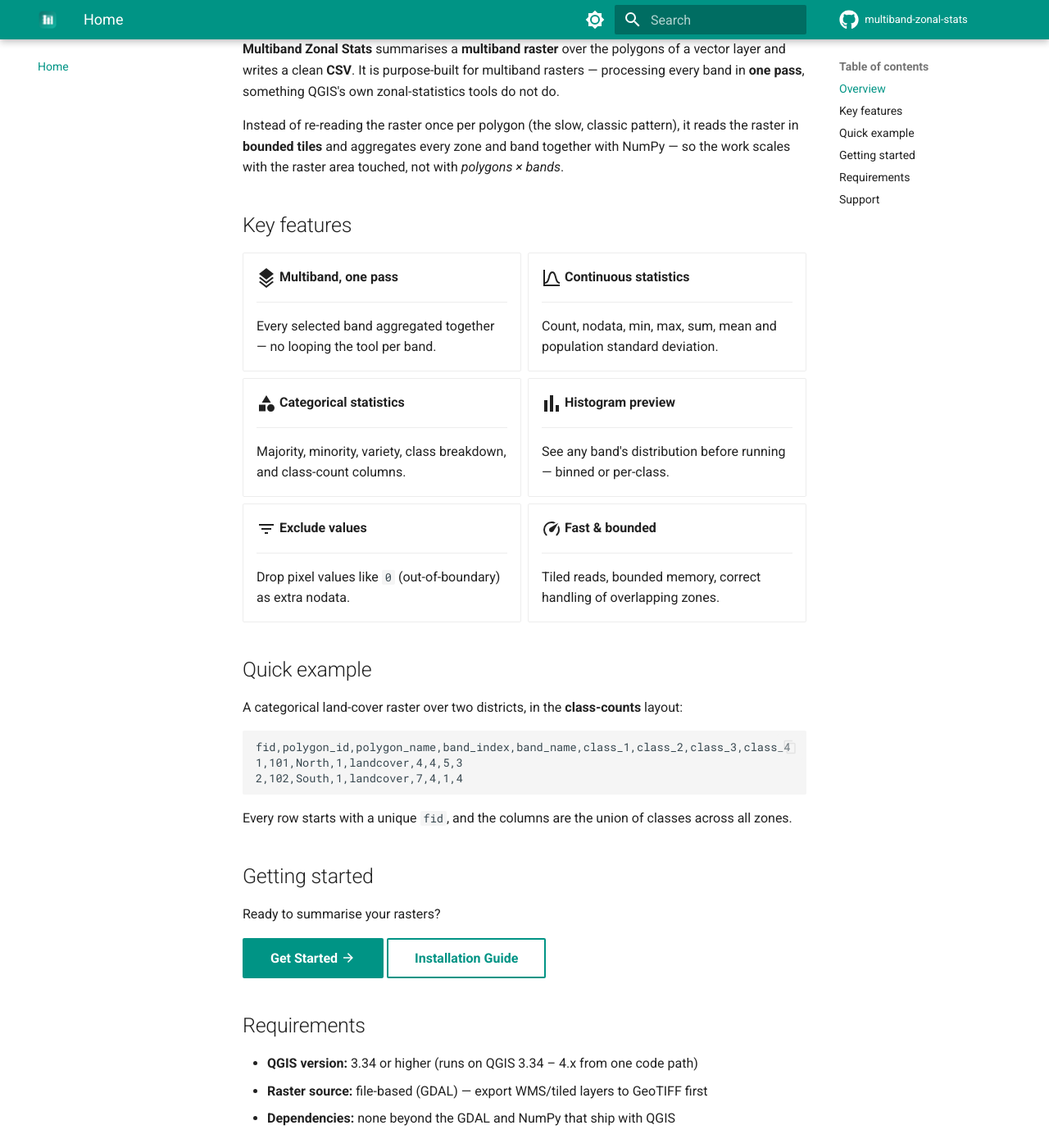
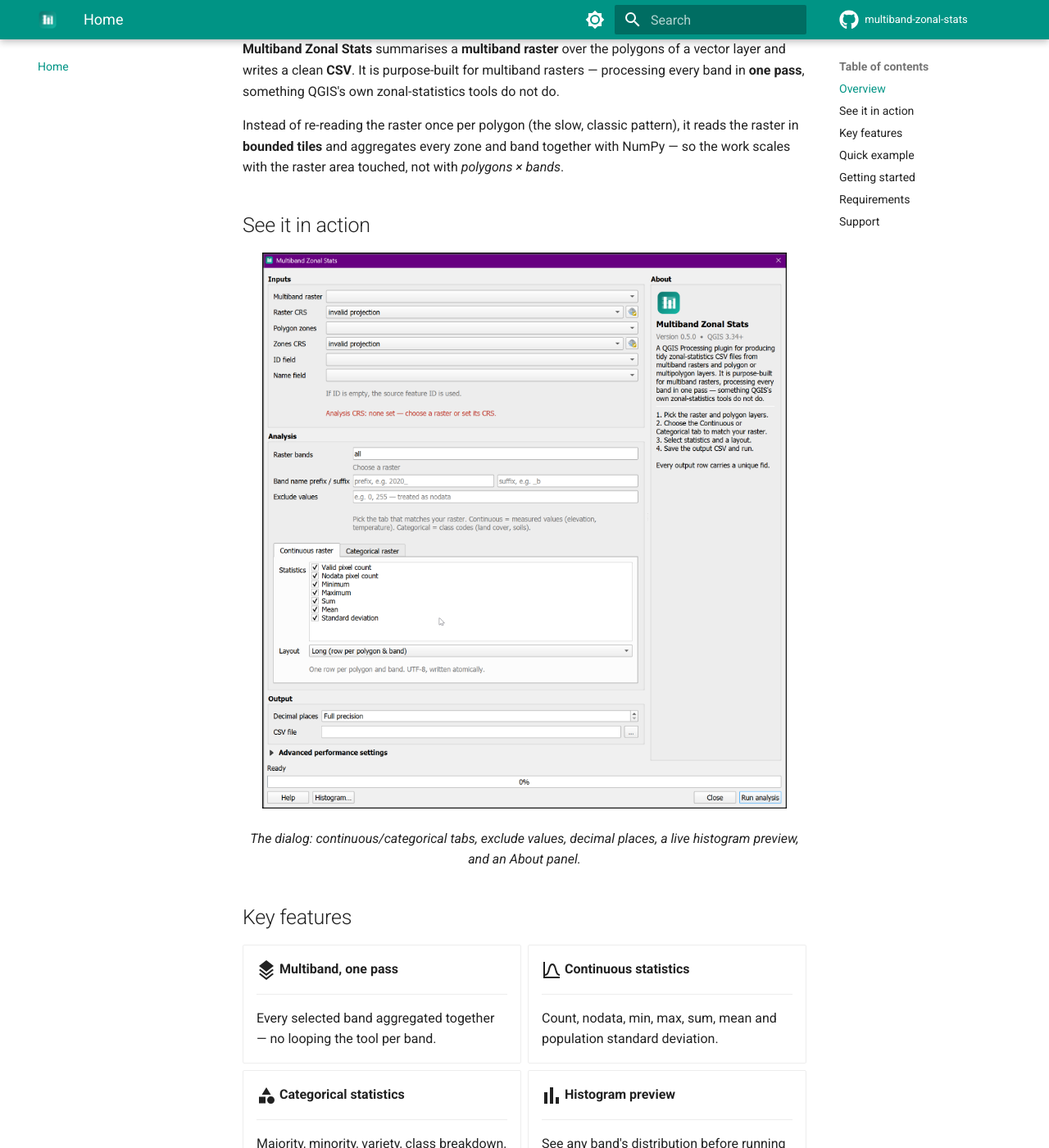
Before and after one commit to raymukesh/multiband-zonal-stats, an MkDocs documentation site: the page built from docs/index.md, in a window 1280 px wide and 1400 px high, scrolled down 552 px. Shown: the whole window at 82% size. Built offline with MkDocs 1.6.1 and Material for MkDocs 9.7.7, drawn with Linux system fonts in a browser that asks for light colours; comment, search, counter and statistics services are not loaded.

Commit message:
Add the plugin dialog screenshot to the docs home page
Co-Authored-By: Claude Opus 4.8 <noreply@anthropic.com>

```diff
--- a/docs/index.md
+++ b/docs/index.md
@@ -12,6 +12,13 @@
 **Multiband Zonal Stats** summarises a **multiband raster** over the polygons of a vector layer and writes a clean **CSV**. It is purpose-built for multiband rasters — processing every band in **one pass**, something QGIS's own zonal-statistics tools do not do.
 
 Instead of re-reading the raster once per polygon (the slow, classic pattern), it reads the raster in **bounded tiles** and aggregates every zone and band together with NumPy — so the work scales with the raster area touched, not with *polygons × bands*.
+
+## See it in action
+
+<div align="center">
+  <img src="assets/screenshot.png" alt="The Multiband Zonal Stats dialog in QGIS" width="640">
+  <p><em>The dialog: continuous/categorical tabs, exclude values, decimal places, a live histogram preview, and an About panel.</em></p>
+</div>
 
 ## Key features
 
```
Also changed, not shown: docs/assets/screenshot.png (added).
